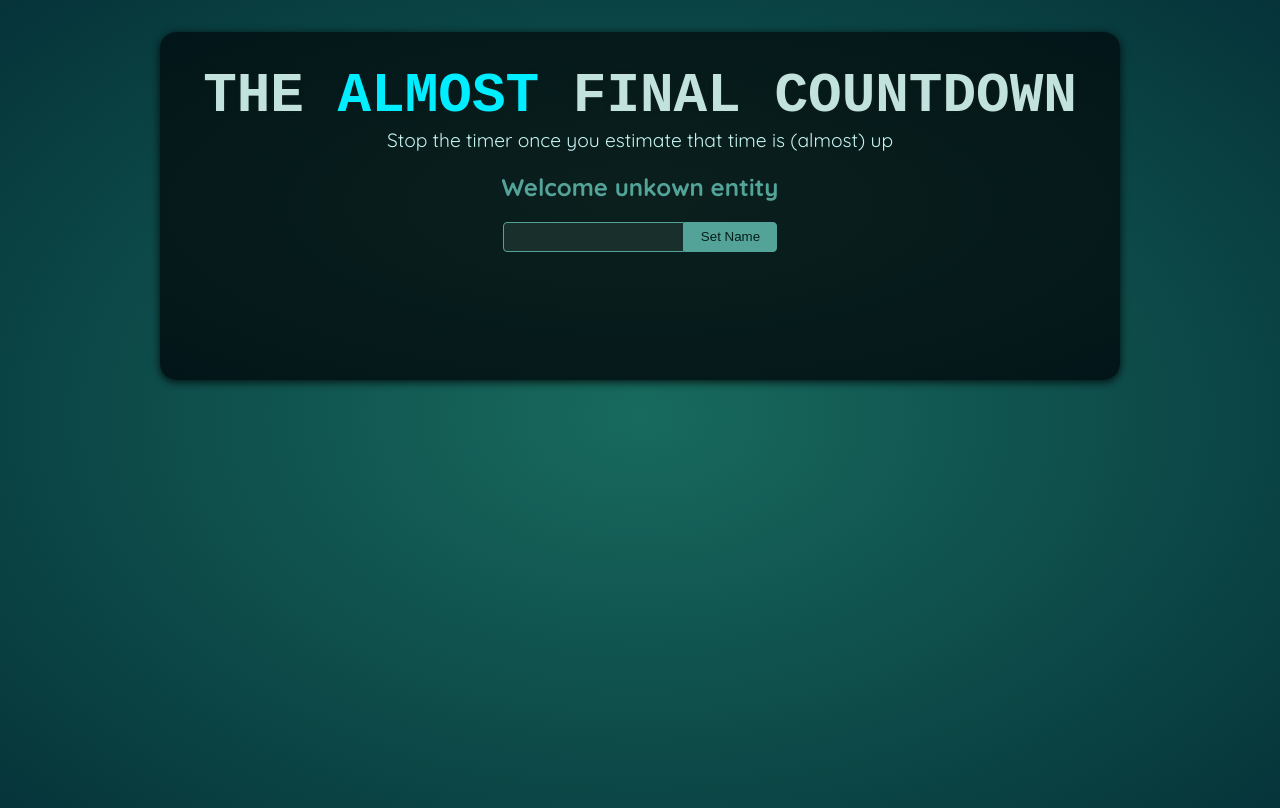
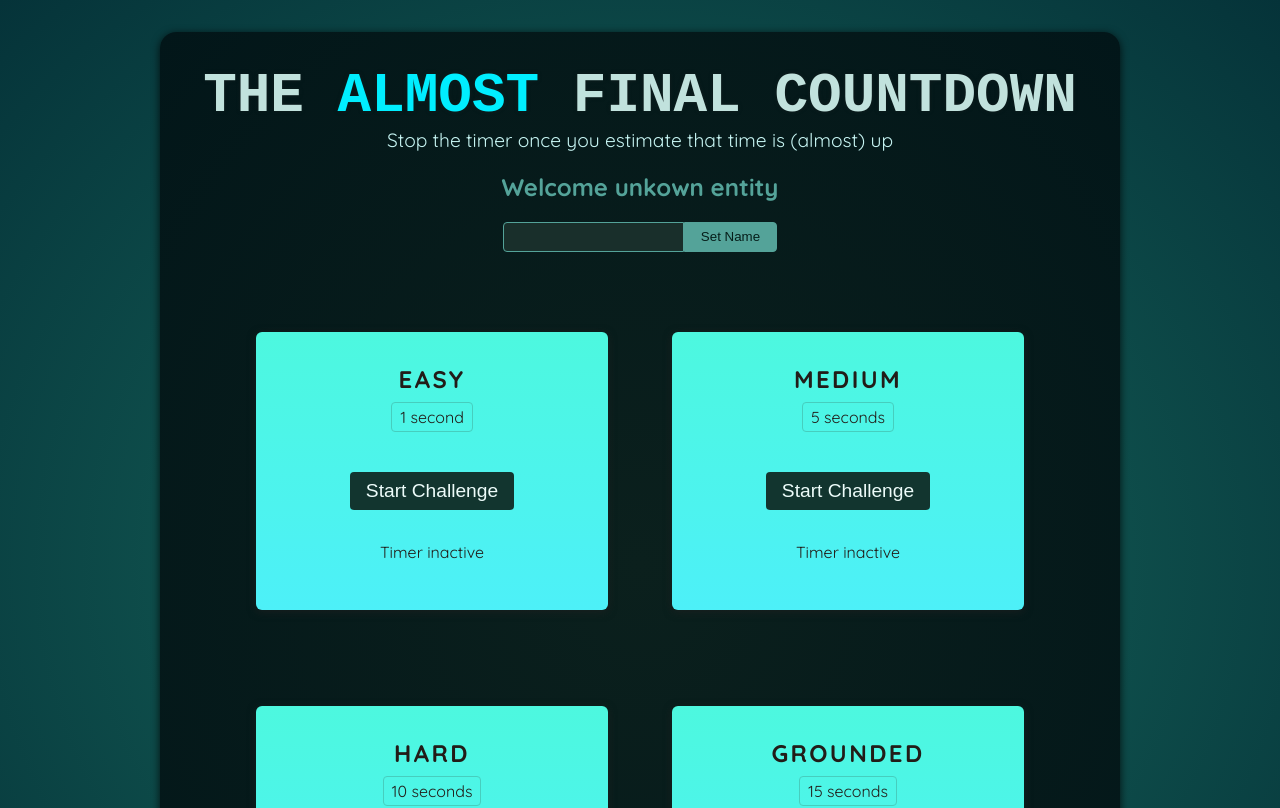
Before and after one commit to MiloszWrobel/Timer-Website-Revisit, a React (Vite) app: page / in a window 1280 px wide. Shown: the top 808 px of the page. Built offline with nearby package versions, Linux system fonts and the light colour scheme; a web font is replaced by a local one.

Commit message:
Worked on timer functionality

```diff
--- a/src/App.jsx
+++ b/src/App.jsx
@@ -1,10 +1,16 @@
-import Player from './components/Player.jsx';
+import Player from "./components/Player.jsx";
+import TimerChallenge from "./components/TimerChallenge.jsx";
 
 function App() {
   return (
     <>
       <Player />
-      <div id="challenges"></div>
+      <div id="challenges">
+        <TimerChallenge title="Easy" targetTime={1} />
+        <TimerChallenge title="Medium" targetTime={5} />
+        <TimerChallenge title="Hard" targetTime={10} />
+        <TimerChallenge title="Grounded" targetTime={15} />
+      </div>
     </>
   );
 }
--- a/src/components/Player.jsx
+++ b/src/components/Player.jsx
@@ -8,6 +8,7 @@
 
   function handleClick() {
     setName(playerName.current.value);
+    playerName.current.value = "";
   }
 
   return (
--- /dev/null
+++ b/src/components/ResultModal.jsx
@@ -0,0 +1,16 @@
+export default function ResultModal({ result, targetTime }) {
+  return (
+    <dialog className="result-modal" open>
+      <h2> You {result}</h2>
+      <p>
+        The target time was <strong>{targetTime} seconds</strong>
+      </p>
+      <p>
+        You stopped the timer with <strong>X seconds left</strong>
+      </p>
+      <form method="dialog">
+        <button>Close</button>
+      </form>
+    </dialog>
+  );
+}
--- /dev/null
+++ b/src/components/TimerChallenge.jsx
@@ -0,0 +1,43 @@
+import { useRef, useState } from "react";
+import ResultModal from "./ResultModal";
+
+export default function TimerChallenge({ title, targetTime }) {
+  const timer = useRef();
+
+  const [timerStarted, setTimerStarted] = useState(false);
+  const [timerExpired, setTimerExpired] = useState(false);
+
+  function handleStart() {
+    timer.current = setTimeout(() => {
+      setTimerExpired(true);
+    }, targetTime * 1000);
+    setTimerStarted(true);
+  }
+
+  function handleStop() {
+    setTimerStarted(false);
+    clearTimeout(timer.current);
+  }
+
+  return (
+    <>
+      {timerExpired && <ResultModal targetTime={targetTime} result="lost" />}
+      <section className="challenge">
+        <h2>{title}</h2>
+        <p className="challenge-time">
+          {targetTime} second{targetTime > 1 ? "s" : ""}
+        </p>
+        <p>
+          <button onClick={timerStarted ? handleStop : handleStart}>
+            {timerStarted ? "Stop" : "Start"} Challenge
+          </button>
+        </p>
+        <p className={timerStarted & (timerExpired === false) && "active"}>
+          {timerStarted & (timerExpired === false)
+            ? "Time is running"
+            : "Timer inactive"}
+        </p>
+      </section>
+    </>
+  );
+}
```
